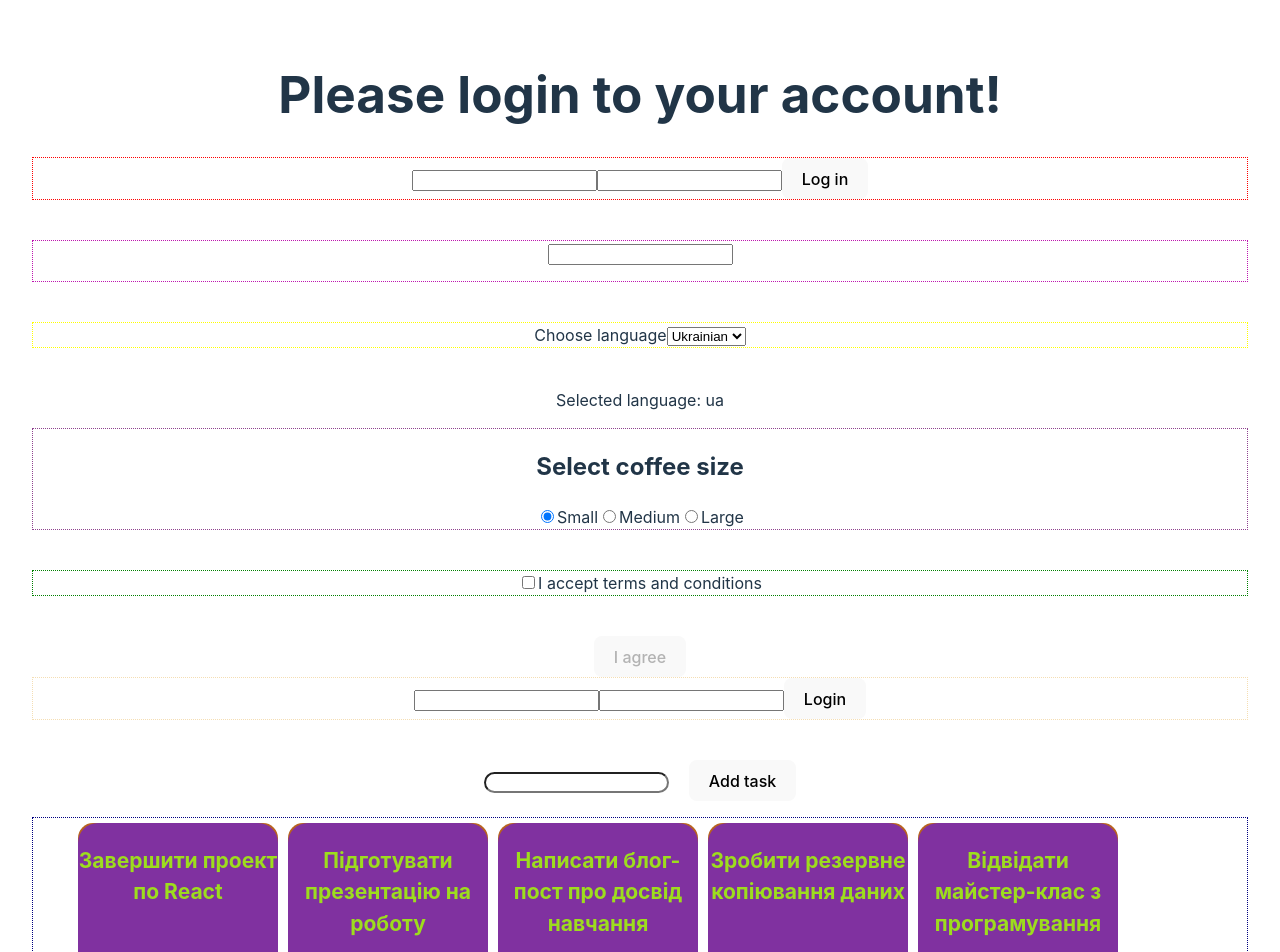
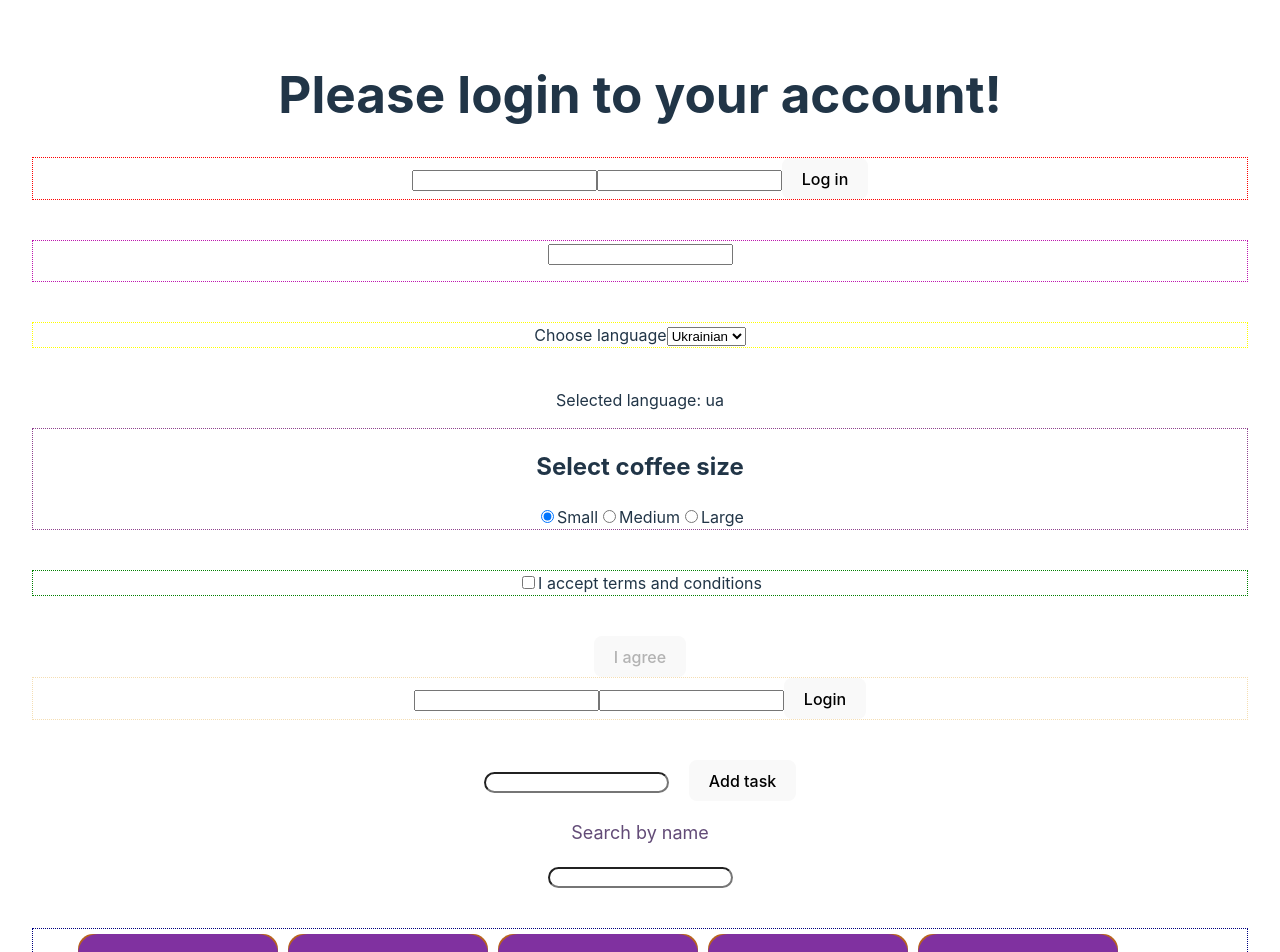
Before and after one commit to Vaddex/react_test-3, a React (Vite) app: page / in a window 1280 px wide. Shown: the top 952 px of the page. Built offline with nearby package versions, Linux system fonts and the light colour scheme.

Commit message:
added FilterTask components

```diff
--- a/src/components/App.jsx
+++ b/src/components/App.jsx
@@ -6,6 +6,7 @@ import CoffeeSizeRadiobtn from "./CoffeeSizeRadiobtn/CoffeeSizeCheckbox";
 import TermsAndConditionsCheckbox from "./TermsAndConditionsCheckbox/TermsAndConditionsCheckbox";
 import ControlledLoginForm from "./ControlledLoginForm/ControlledLoginForm";
 import TaskList from "./TaskList/TaskList";
+import FilterTask from "./FilterTask/FilterTask";
 import initialTasks from "../tasks.json";
 import { useState } from "react";
 import { useId } from "react";
@@ -34,6 +35,9 @@ function App() {
     // task form
     const [tasks, setTasks] = useState(initialTasks);
 
+    // filter task
+    const [filter, setFilter] = useState("");
+
     // create task
     const createTask = (newTask) => {
         setTasks((prevTasks) => {
@@ -47,6 +51,10 @@ function App() {
             return prevTasks.filter((task) => task.id !== taskId);
         });
     };
+
+    const visibleTasks = tasks.filter((task) =>
+        task.text.toLowerCase().includes(filter.toLowerCase())
+    );
 
     return (
         <>
@@ -79,7 +87,8 @@ function App() {
 
             <div>
                 <TaskForm onAdd={createTask} />
-                <TaskList tasks={tasks} onDelete={deleteTask} />
+                <FilterTask value={filter} onFilter={setFilter} />
+                <TaskList tasks={visibleTasks} onDelete={deleteTask} />
             </div>
         </>
     );
--- /dev/null
+++ b/src/components/FilterTask/FilterTask.jsx
@@ -0,0 +1,17 @@
+import css from "./FilterTask.module.css";
+
+const FilterTask = ({ value, onFilter }) => {
+    return (
+        <div className={css.container}>
+            <p className={css.label}>Search by name</p>
+            <input
+                type="text"
+                value={value}
+                onChange={(evt) => onFilter(evt.target.value)}
+                className={css.input}
+            />
+        </div>
+    );
+};
+
+export default FilterTask;
--- /dev/null
+++ b/src/components/FilterTask/FilterTask.module.css
@@ -0,0 +1,14 @@
+.container {
+    border: 20px;
+    color: rgb(76, 8, 184);
+    margin-bottom: 40px;
+}
+
+.label {
+    color: rgb(98, 75, 119);
+    font-size: large;
+}
+
+.input {
+    border-radius: 20px;
+}
```
